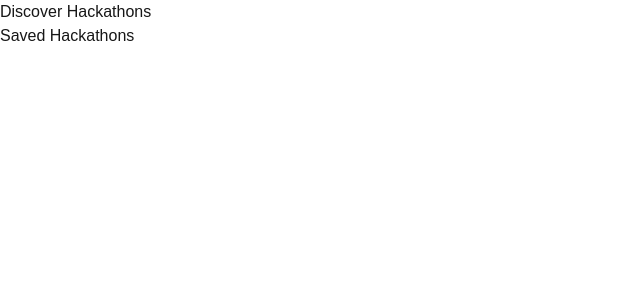
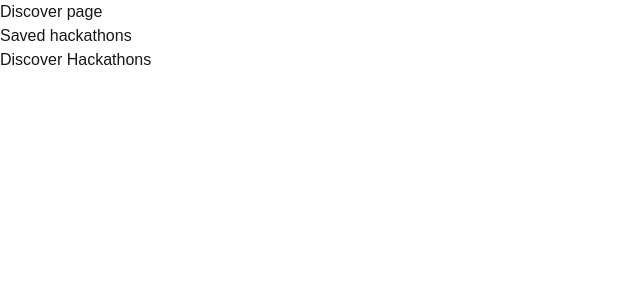
Before and after one commit to Siddhgarg3/Hacktracker, a Next.js app in the folder hacktracker-next/: page / in a window 1280 px wide. Shown: the top 300 px of the page, without its empty margins (0-640 px from the left). Built offline with nearby package versions, Linux system fonts and the light colour scheme.

Commit message:
added navbar

```diff
--- a/hacktracker-next/app/layout.tsx
+++ b/hacktracker-next/app/layout.tsx
@@ -1,6 +1,7 @@
 import type { Metadata } from "next";
 import { Geist, Geist_Mono } from "next/font/google";
 import "./globals.css";
+import Navbar from "../components/Navbar"
 
 const geistSans = Geist({
   variable: "--font-geist-sans",
@@ -23,7 +24,10 @@ export default function RootLayout({ children }: LayoutProps<"/">) {
       lang="en"
       className={`${geistSans.variable} ${geistMono.variable} h-full antialiased`}
     >
-      <body className="min-h-full flex flex-col">{children}</body>
+      <body className="min-h-full flex flex-col">
+        <Navbar />
+        {children}
+        </body>
     </html>
   );
 }
--- a/hacktracker-next/app/page.jsx
+++ b/hacktracker-next/app/page.jsx
@@ -1,9 +1,6 @@
-import Link from "next/link";
-
 export default function Home() {
   return (<>
   <h1> Discover Hackathons </h1>
-  <Link href = "/saved"> Saved Hackathons </Link>
   </>
   );
 }
--- a/hacktracker-next/app/saved/page.jsx
+++ b/hacktracker-next/app/saved/page.jsx
@@ -1,8 +1,6 @@
-import Link from "next/link";
 export default function SavedHackathons(){
     return (
         <>
-        <Link href="/"> Back to Discover </Link>
         <h1>
             Saved Hackathons
         </h1>
--- /dev/null
+++ b/hacktracker-next/components/Navbar.jsx
@@ -0,0 +1,15 @@
+import Link from "next/link"
+export default function Navbar(){
+    return(
+        <>
+        <header>
+            <nav className = "navbar" id = "navbar">
+                <ul>
+                    <li><Link href="/"> Discover page </Link> </li>
+                    <li><Link href="/saved"> Saved hackathons</Link></li>
+                </ul>
+            </nav>
+        </header>
+        </>
+    )
+}
```
